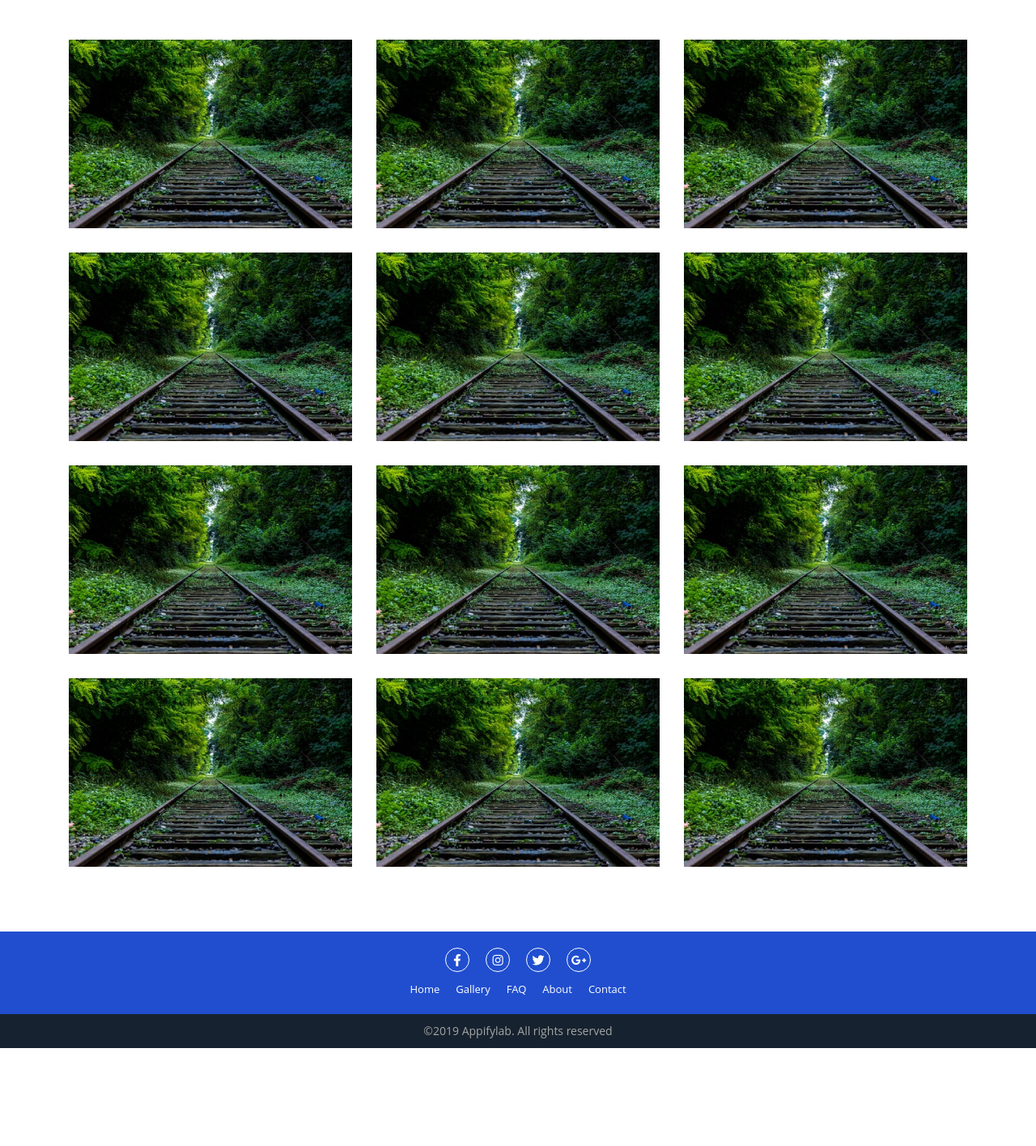
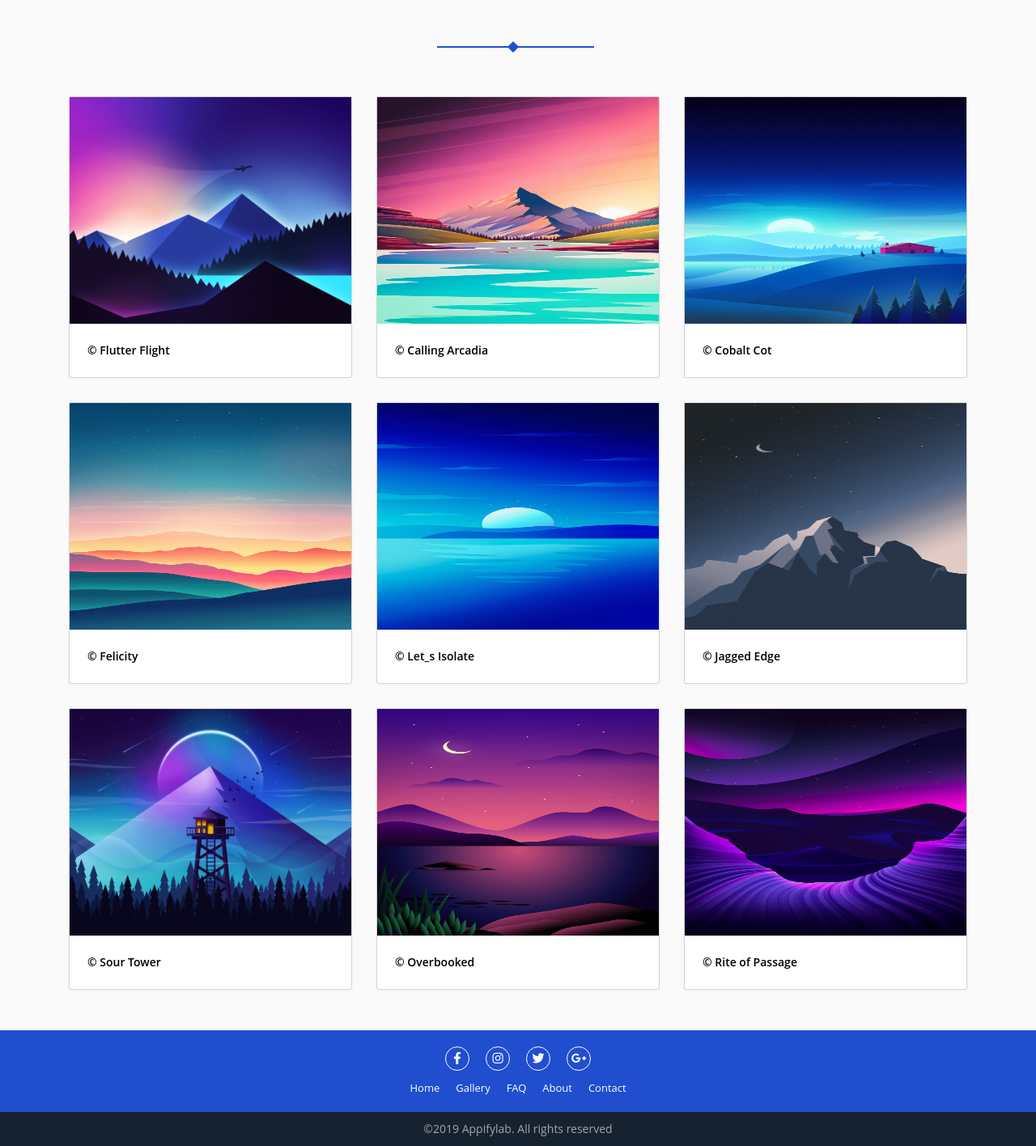
Before and after one commit to farkhan777/chill-zone, a PHP site: page /gallery.html in a window 1280 px wide. Shown: the part 499-1915 px from the top of the page at 81% size. Before the commit the page ends 1794 px from the top, so only its background shows below. Run offline with PHP 8.4, Linux system fonts and the light colour scheme; some libraries are stand-ins or nearby versions.

Commit message:
gallery-images+banner

```diff
--- a/assets/css/main.css
+++ b/assets/css/main.css
@@ -236,6 +236,7 @@ p{
     z-index: 1;
     position: relative;
 }
+
 .home_card_top:after {
     position: absolute;
     content: '';
@@ -456,7 +457,7 @@ p{
 }
 .blog_banner{
     position: relative;
-    background: url(../../img/blog_details_banner.jpg) no-repeat center center;
+    background: url(../../img/Embellish.png) no-repeat center center;
     min-height: 360px;
     z-index: 1;
     background-size: cover;
@@ -1094,6 +1095,11 @@ p{
 /*ABOUT ME END*/
 
 /*GALLERY*/
+.home_card_top_gallery {
+    height: 280px;
+    z-index: 1;
+    position: relative;
+}
 .gallery_page{padding: 50px 0px;}
 .gallery_card_main{overflow: hidden;}
 .gallery_card{
--- a/gallery.html
+++ b/gallery.html
@@ -105,120 +105,409 @@
 		<!-- BANNER -->
 
 		<!-- BODY -->
-		<div class="gallery_page">
+
+		<div class="home_body">
 			<div class="container">
+				<div class="latest_post">
+					<div class="latest_post_top">
+						<h1 class="latest_post_h1 brdr_line"></h1>
+					</div>
+
 					<div class="row">
-						<!-- CARD -->
-					<div class="col-12 col-md-4 col-lg-4">
-						<div class="gallery_card_main">
-							<div class="gallery_card">
-								<img src="img/blog3.jpg">
+						<div class="col-12 col-md-6 col-lg-4">
+							<a href="blog_post.html">
+								<div class="home_card">
+									<div class="home_card_top_gallery">
+										<img src="img/Flutter Flight.jpg" alt="image">
+									</div>
+									<div class="home_card_bottom">
+										<div class="home_card_bottom_text">
+											<p class="author_name">© Flutter Flight</p>
+											<!-- <ul class="home_card_bottom_text_ul">
+												<li>
+													<a href="blog_post.html">engineering</a>
+													<span><i class="fas fa-angle-right"></i></span>
+												</li>
+												<li>
+													<a href="blog_post.html">data science and database</a>
+												</li>
+											</ul>
+											<a href="blog_post.html">
+												<h2 class="home_card_h2">Semi-supervised Image Classification with Unlabeled Data</h2>
+											</a>
+											<p class="post_p">
+												Supervised learning is the key to computer vision and deep learning. However, what happens when you don’t have access to large, human-labeled datasets?
+
+												In this article, Toptal Computer Vision Developer Urwa Muaz demonstrates the potential of semi-supervised image classification using unlabeled datasets.
+											</p> -->
+											<!-- <div class="home_card_bottom_tym">
+												<div class="home_card_btm_left">
+													<img src="img/man1.jpg" alt="image">
+												</div>
+												<div class="home_card_btm_r8">
+												<a href="contact_me.html"><p class="author_name">Amy Sept</p></a>
+													<ul class="home_card_btm_r8_ul">
+														<li>Dec 4, 2019</li>
+														<li><span class="dot"></span>3 Min Read</li>
+													</ul>
+												</div>
+											</div> -->
 										</div>
 									</div>
 								</div>
-						<!-- CARD -->
-							<!-- CARD -->
-					<div class="col-12 col-md-4 col-lg-4">
-						<div class="gallery_card_main">
-							<div class="gallery_card">
-								<img src="img/blog3.jpg">
+							</a>
+						</div>
+
+						<div class="col-12 col-md-6 col-lg-4">
+							<a href="blog_post.html">
+								<div class="home_card">
+									<div class="home_card_top_gallery">
+										<img src="img/Calling Arcadia.jpg" alt="image">
+									</div>
+									<div class="home_card_bottom">
+										<div class="home_card_bottom_text">
+											<p class="author_name">© Calling Arcadia</p>
+											<!-- <ul class="home_card_bottom_text_ul">
+												<li>
+													<a href="blog_post.html">engineering</a>
+													<span><i class="fas fa-angle-right"></i></span>
+												</li>
+												<li>
+													<a href="blog_post.html">data science and database</a>
+												</li>
+											</ul>
+											<a href="blog_post.html">
+												<h2 class="home_card_h2">Semi-supervised Image Classification with Unlabeled Data</h2>
+											</a>
+											<p class="post_p">
+												Supervised learning is the key to computer vision and deep learning. However, what happens when you don’t have access to large, human-labeled datasets?
+
+												In this article, Toptal Computer Vision Developer Urwa Muaz demonstrates the potential of semi-supervised image classification using unlabeled datasets.
+											</p> -->
+											<!-- <div class="home_card_bottom_tym">
+												<div class="home_card_btm_left">
+													<img src="img/man1.jpg" alt="image">
+												</div>
+												<div class="home_card_btm_r8">
+												<a href="contact_me.html"><p class="author_name">Amy Sept</p></a>
+													<ul class="home_card_btm_r8_ul">
+														<li>Dec 4, 2019</li>
+														<li><span class="dot"></span>3 Min Read</li>
+													</ul>
+												</div>
+											</div> -->
 										</div>
 									</div>
 								</div>
-						<!-- CARD -->
-							<!-- CARD -->
-					<div class="col-12 col-md-4 col-lg-4">
-						<div class="gallery_card_main">
-							<div class="gallery_card">
-								<img src="img/blog3.jpg">
+							</a>
+						</div>
+						<div class="col-12 col-md-6 col-lg-4">
+							<a href="blog_post.html">
+								<div class="home_card">
+									<div class="home_card_top_gallery">
+										<img src="img/Cobalt Cot.jpg" alt="image">
+									</div>
+									<div class="home_card_bottom">
+										<div class="home_card_bottom_text">
+											<p class="author_name">© Cobalt Cot</p>
+											<!-- <ul class="home_card_bottom_text_ul">
+												<li>
+													<a href="blog_post.html">engineering</a>
+													<span><i class="fas fa-angle-right"></i></span>
+												</li>
+												<li>
+													<a href="blog_post.html">data science and database</a>
+												</li>
+											</ul>
+											<a href="blog_post.html">
+												<h2 class="home_card_h2">Semi-supervised Image Classification with Unlabeled Data</h2>
+											</a>
+											<p class="post_p">
+												Supervised learning is the key to computer vision and deep learning. However, what happens when you don’t have access to large, human-labeled datasets?
+
+												In this article, Toptal Computer Vision Developer Urwa Muaz demonstrates the potential of semi-supervised image classification using unlabeled datasets.
+											</p> -->
+											<!-- <div class="home_card_bottom_tym">
+												<div class="home_card_btm_left">
+													<img src="img/man1.jpg" alt="image">
+												</div>
+												<div class="home_card_btm_r8">
+												<a href="contact_me.html"><p class="author_name">Amy Sept</p></a>
+													<ul class="home_card_btm_r8_ul">
+														<li>Dec 4, 2019</li>
+														<li><span class="dot"></span>3 Min Read</li>
+													</ul>
+												</div>
+											</div> -->
 										</div>
 									</div>
 								</div>
-						<!-- CARD -->
-							<!-- CARD -->
-					<div class="col-12 col-md-4 col-lg-4">
-						<div class="gallery_card_main">
-							<div class="gallery_card">
-								<img src="img/blog3.jpg">
+							</a>
+						</div>
+						<div class="col-12 col-md-6 col-lg-4">
+							<a href="blog_post.html">
+								<div class="home_card">
+									<div class="home_card_top_gallery">
+										<img src="img/Felicity.jpg" alt="image">
+									</div>
+									<div class="home_card_bottom">
+										<div class="home_card_bottom_text">
+											<p class="author_name">© Felicity</p>
+											<!-- <ul class="home_card_bottom_text_ul">
+												<li>
+													<a href="blog_post.html">engineering</a>
+													<span><i class="fas fa-angle-right"></i></span>
+												</li>
+												<li>
+													<a href="blog_post.html">data science and database</a>
+												</li>
+											</ul>
+											<a href="blog_post.html">
+												<h2 class="home_card_h2">Semi-supervised Image Classification with Unlabeled Data</h2>
+											</a>
+											<p class="post_p">
+												Supervised learning is the key to computer vision and deep learning. However, what happens when you don’t have access to large, human-labeled datasets?
+
+												In this article, Toptal Computer Vision Developer Urwa Muaz demonstrates the potential of semi-supervised image classification using unlabeled datasets.
+											</p> -->
+											<!-- <div class="home_card_bottom_tym">
+												<div class="home_card_btm_left">
+													<img src="img/man1.jpg" alt="image">
+												</div>
+												<div class="home_card_btm_r8">
+												<a href="contact_me.html"><p class="author_name">Amy Sept</p></a>
+													<ul class="home_card_btm_r8_ul">
+														<li>Dec 4, 2019</li>
+														<li><span class="dot"></span>3 Min Read</li>
+													</ul>
+												</div>
+											</div> -->
 										</div>
 									</div>
 								</div>
-						<!-- CARD -->
-							<!-- CARD -->
-					<div class="col-12 col-md-4 col-lg-4">
-						<div class="gallery_card_main">
-							<div class="gallery_card">
-								<img src="img/blog3.jpg">
+							</a>
+						</div>
+						<div class="col-12 col-md-6 col-lg-4">
+							<a href="blog_post.html">
+								<div class="home_card">
+									<div class="home_card_top_gallery">
+										<img src="img/Let_s Isolate.jpg" alt="image">
+									</div>
+									<div class="home_card_bottom">
+										<div class="home_card_bottom_text">
+											<p class="author_name">© Let_s Isolate</p>
+											<!-- <ul class="home_card_bottom_text_ul">
+												<li>
+													<a href="blog_post.html">engineering</a>
+													<span><i class="fas fa-angle-right"></i></span>
+												</li>
+												<li>
+													<a href="blog_post.html">data science and database</a>
+												</li>
+											</ul>
+											<a href="blog_post.html">
+												<h2 class="home_card_h2">Semi-supervised Image Classification with Unlabeled Data</h2>
+											</a>
+											<p class="post_p">
+												Supervised learning is the key to computer vision and deep learning. However, what happens when you don’t have access to large, human-labeled datasets?
+
+												In this article, Toptal Computer Vision Developer Urwa Muaz demonstrates the potential of semi-supervised image classification using unlabeled datasets.
+											</p> -->
+											<!-- <div class="home_card_bottom_tym">
+												<div class="home_card_btm_left">
+													<img src="img/man1.jpg" alt="image">
+												</div>
+												<div class="home_card_btm_r8">
+												<a href="contact_me.html"><p class="author_name">Amy Sept</p></a>
+													<ul class="home_card_btm_r8_ul">
+														<li>Dec 4, 2019</li>
+														<li><span class="dot"></span>3 Min Read</li>
+													</ul>
+												</div>
+											</div> -->
 										</div>
 									</div>
 								</div>
-						<!-- CARD -->
-							<!-- CARD -->
-					<div class="col-12 col-md-4 col-lg-4">
-						<div class="gallery_card_main">
-							<div class="gallery_card">
-								<img src="img/blog3.jpg">
+							</a>
+						</div>
+						<div class="col-12 col-md-6 col-lg-4">
+							<a href="blog_post.html">
+								<div class="home_card">
+									<div class="home_card_top_gallery">
+										<img src="img/Jagged Edge.png" alt="image">
+									</div>
+									<div class="home_card_bottom">
+										<div class="home_card_bottom_text">
+											<p class="author_name">© Jagged Edge</p>
+											<!-- <ul class="home_card_bottom_text_ul">
+												<li>
+													<a href="blog_post.html">engineering</a>
+													<span><i class="fas fa-angle-right"></i></span>
+												</li>
+												<li>
+													<a href="blog_post.html">data science and database</a>
+												</li>
+											</ul>
+											<a href="blog_post.html">
+												<h2 class="home_card_h2">Semi-supervised Image Classification with Unlabeled Data</h2>
+											</a>
+											<p class="post_p">
+												Supervised learning is the key to computer vision and deep learning. However, what happens when you don’t have access to large, human-labeled datasets?
+
+												In this article, Toptal Computer Vision Developer Urwa Muaz demonstrates the potential of semi-supervised image classification using unlabeled datasets.
+											</p> -->
+											<!-- <div class="home_card_bottom_tym">
+												<div class="home_card_btm_left">
+													<img src="img/man1.jpg" alt="image">
+												</div>
+												<div class="home_card_btm_r8">
+												<a href="contact_me.html"><p class="author_name">Amy Sept</p></a>
+													<ul class="home_card_btm_r8_ul">
+														<li>Dec 4, 2019</li>
+														<li><span class="dot"></span>3 Min Read</li>
+													</ul>
+												</div>
+											</div> -->
 										</div>
 									</div>
 								</div>
-						<!-- CARD -->
-							<!-- CARD -->
-					<div class="col-12 col-md-4 col-lg-4">
-						<div class="gallery_card_main">
-							<div class="gallery_card">
-								<img src="img/blog3.jpg">
+							</a>
+						</div>
+						<div class="col-12 col-md-6 col-lg-4">
+							<a href="blog_post.html">
+								<div class="home_card">
+									<div class="home_card_top_gallery">
+										<img src="img/Sour Tower.png" alt="image">
+									</div>
+									<div class="home_card_bottom">
+										<div class="home_card_bottom_text">
+											<p class="author_name">© Sour Tower</p>
+											<!-- <ul class="home_card_bottom_text_ul">
+												<li>
+													<a href="blog_post.html">engineering</a>
+													<span><i class="fas fa-angle-right"></i></span>
+												</li>
+												<li>
+													<a href="blog_post.html">data science and database</a>
+												</li>
+											</ul>
+											<a href="blog_post.html">
+												<h2 class="home_card_h2">Semi-supervised Image Classification with Unlabeled Data</h2>
+											</a>
+											<p class="post_p">
+												Supervised learning is the key to computer vision and deep learning. However, what happens when you don’t have access to large, human-labeled datasets?
+
+												In this article, Toptal Computer Vision Developer Urwa Muaz demonstrates the potential of semi-supervised image classification using unlabeled datasets.
+											</p> -->
+											<!-- <div class="home_card_bottom_tym">
+												<div class="home_card_btm_left">
+													<img src="img/man1.jpg" alt="image">
+												</div>
+												<div class="home_card_btm_r8">
+												<a href="contact_me.html"><p class="author_name">Amy Sept</p></a>
+													<ul class="home_card_btm_r8_ul">
+														<li>Dec 4, 2019</li>
+														<li><span class="dot"></span>3 Min Read</li>
+													</ul>
+												</div>
+											</div> -->
 										</div>
 									</div>
 								</div>
-						<!-- CARD -->
-							<!-- CARD -->
-					<div class="col-12 col-md-4 col-lg-4">
-						<div class="gallery_card_main">
-							<div class="gallery_card">
-								<img src="img/blog3.jpg">
+							</a>
+						</div>
+						<div class="col-12 col-md-6 col-lg-4">
+							<a href="blog_post.html">
+								<div class="home_card">
+									<div class="home_card_top_gallery">
+										<img src="img/Overbooked.jpg" alt="image">
+									</div>
+									<div class="home_card_bottom">
+										<div class="home_card_bottom_text">
+											<p class="author_name">© Overbooked</p>
+											<!-- <ul class="home_card_bottom_text_ul">
+												<li>
+													<a href="blog_post.html">engineering</a>
+													<span><i class="fas fa-angle-right"></i></span>
+												</li>
+												<li>
+													<a href="blog_post.html">data science and database</a>
+												</li>
+											</ul>
+											<a href="blog_post.html">
+												<h2 class="home_card_h2">Semi-supervised Image Classification with Unlabeled Data</h2>
+											</a>
+											<p class="post_p">
+												Supervised learning is the key to computer vision and deep learning. However, what happens when you don’t have access to large, human-labeled datasets?
+
+												In this article, Toptal Computer Vision Developer Urwa Muaz demonstrates the potential of semi-supervised image classification using unlabeled datasets.
+											</p> -->
+											<!-- <div class="home_card_bottom_tym">
+												<div class="home_card_btm_left">
+													<img src="img/man1.jpg" alt="image">
+												</div>
+												<div class="home_card_btm_r8">
+												<a href="contact_me.html"><p class="author_name">Amy Sept</p></a>
+													<ul class="home_card_btm_r8_ul">
+														<li>Dec 4, 2019</li>
+														<li><span class="dot"></span>3 Min Read</li>
+													</ul>
+												</div>
+											</div> -->
 										</div>
 									</div>
 								</div>
-						<!-- CARD -->
-							<!-- CARD -->
-					<div class="col-12 col-md-4 col-lg-4">
-						<div class="gallery_card_main">
-							<div class="gallery_card">
-								<img src="img/blog3.jpg">
+							</a>
+						</div>
+						<div class="col-12 col-md-6 col-lg-4">
+							<a href="blog_post.html">
+								<div class="home_card">
+									<div class="home_card_top_gallery">
+										<img src="img/Rite of Passage.jpg" alt="image">
+									</div>
+									<div class="home_card_bottom">
+										<div class="home_card_bottom_text">
+											<p class="author_name">© Rite of Passage</p>
+											<!-- <ul class="home_card_bottom_text_ul">
+												<li>
+													<a href="blog_post.html">engineering</a>
+													<span><i class="fas fa-angle-right"></i></span>
+												</li>
+												<li>
+													<a href="blog_post.html">data science and database</a>
+												</li>
+											</ul>
+											<a href="blog_post.html">
+												<h2 class="home_card_h2">Semi-supervised Image Classification with Unlabeled Data</h2>
+											</a>
+											<p class="post_p">
+												Supervised learning is the key to computer vision and deep learning. However, what happens when you don’t have access to large, human-labeled datasets?
+
+												In this article, Toptal Computer Vision Developer Urwa Muaz demonstrates the potential of semi-supervised image classification using unlabeled datasets.
+											</p> -->
+											<!-- <div class="home_card_bottom_tym">
+												<div class="home_card_btm_left">
+													<img src="img/man1.jpg" alt="image">
+												</div>
+												<div class="home_card_btm_r8">
+												<a href="contact_me.html"><p class="author_name">Amy Sept</p></a>
+													<ul class="home_card_btm_r8_ul">
+														<li>Dec 4, 2019</li>
+														<li><span class="dot"></span>3 Min Read</li>
+													</ul>
+												</div>
+											</div> -->
 										</div>
 									</div>
 								</div>
-						<!-- CARD -->
-							<!-- CARD -->
-					<div class="col-12 col-md-4 col-lg-4">
-						<div class="gallery_card_main">
-							<div class="gallery_card">
-								<img src="img/blog3.jpg">
+							</a>
+						</div>
+
+
 					</div>
 				</div>
 			</div>
-						<!-- CARD -->
-							<!-- CARD -->
-					<div class="col-12 col-md-4 col-lg-4">
-						<div class="gallery_card_main">
-							<div class="gallery_card">
-								<img src="img/blog3.jpg">
-							</div>
-						</div>
-					</div>
-						<!-- CARD -->
-							<!-- CARD -->
-					<div class="col-12 col-md-4 col-lg-4">
-						<div class="gallery_card_main">
-							<div class="gallery_card">
-								<img src="img/blog3.jpg">
-							</div>
-						</div>
-					</div>
-						<!-- CARD -->
-				</div>
-			</div>
-		</div>
+
 		<!-- BODY -->
 
 
```
Also changed, not shown: img/Calling Arcadia.jpg (added), img/Cobalt Cot.jpg (added), img/Embellish.png (added), img/Felicity.jpg (added), img/Flutter Flight.jpg (added), img/Jagged Edge.png (added), img/Let_s Isolate.jpg (added), img/Overbooked.jpg (added), img/Rite of Passage.jpg (added), img/Sour Tower.png (added). Lines whose indentation alone changed are shown as unchanged.
